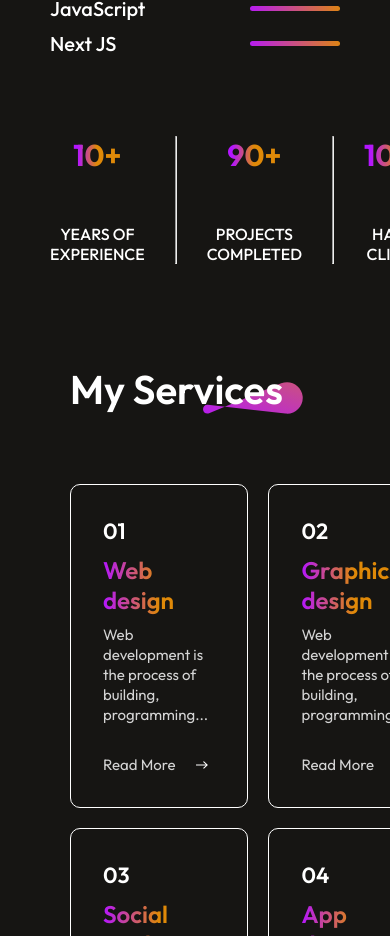
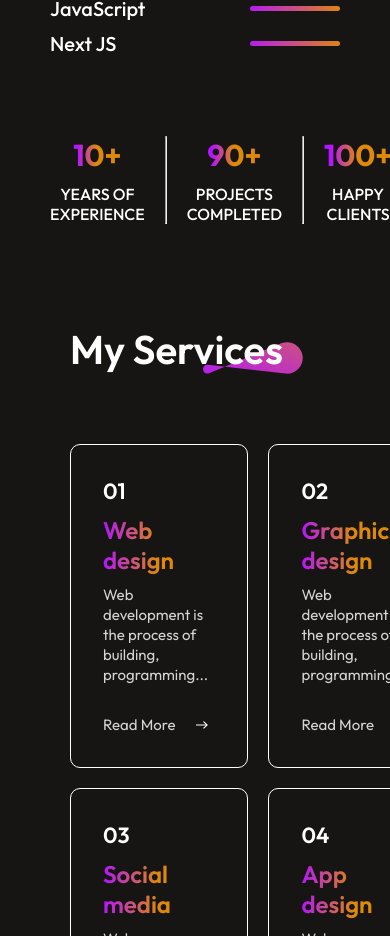
Before and after one commit to KrishnaKausikBarik/portfolio2, a React (Vite) app: page / in a window 390 px wide. Shown: the part 1317-2253 px from the top of the page. Built offline with nearby package versions, Linux system fonts and the light colour scheme.

Commit message:
Update About.css

```diff
--- a/src/Components/About/About.css
+++ b/src/Components/About/About.css
@@ -132,11 +132,12 @@
         height: 5px;
     }
     .about-achievements{
+        display:flex;
         justify-content: space-between;
-        gap: 30px;
+        gap: 20px;
     }
     .about-achievement{
-        gap: 50px;
+        gap: 10px;
     }
     .about-achievement h1{
         font-size: 30px;
```
